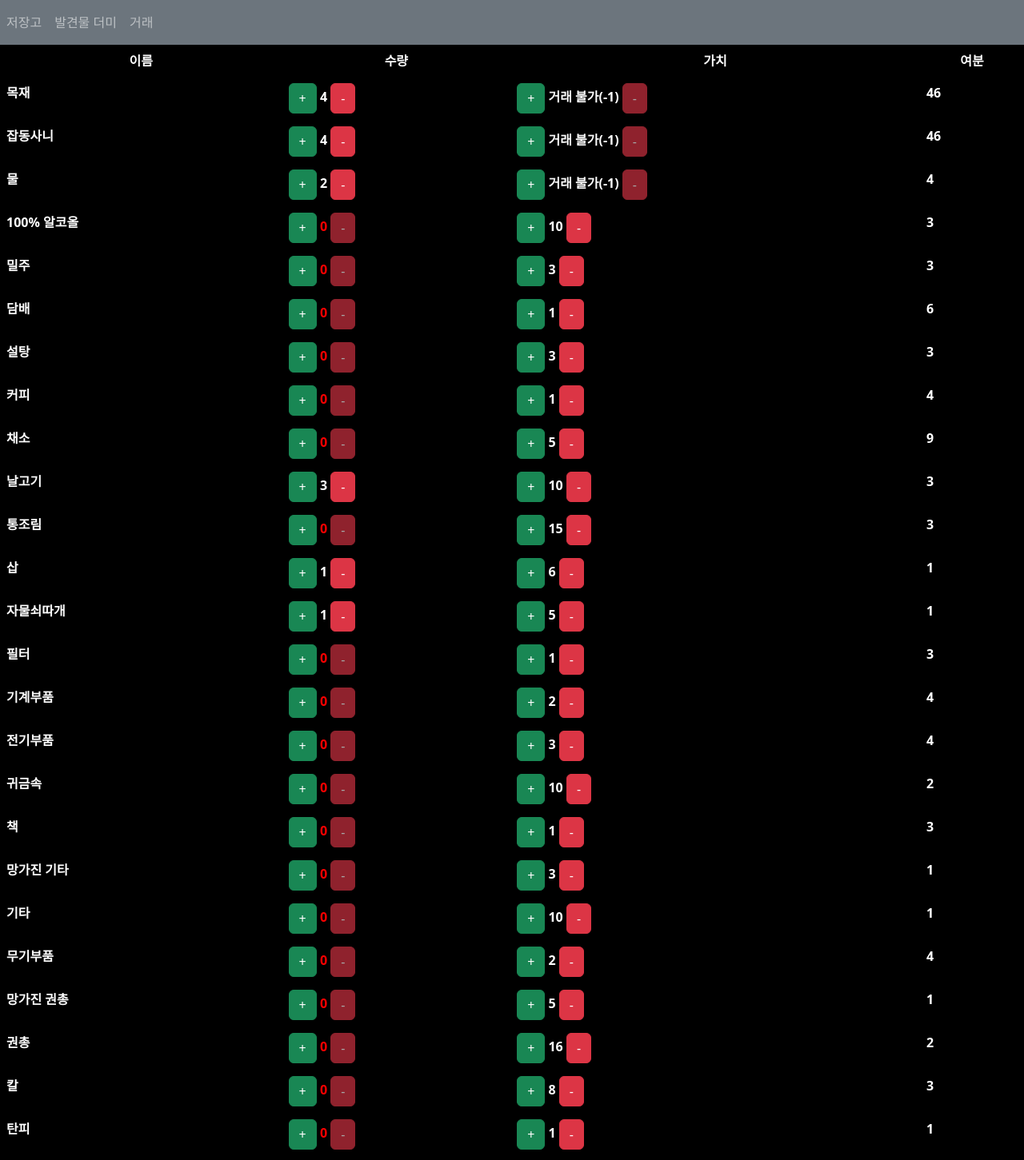
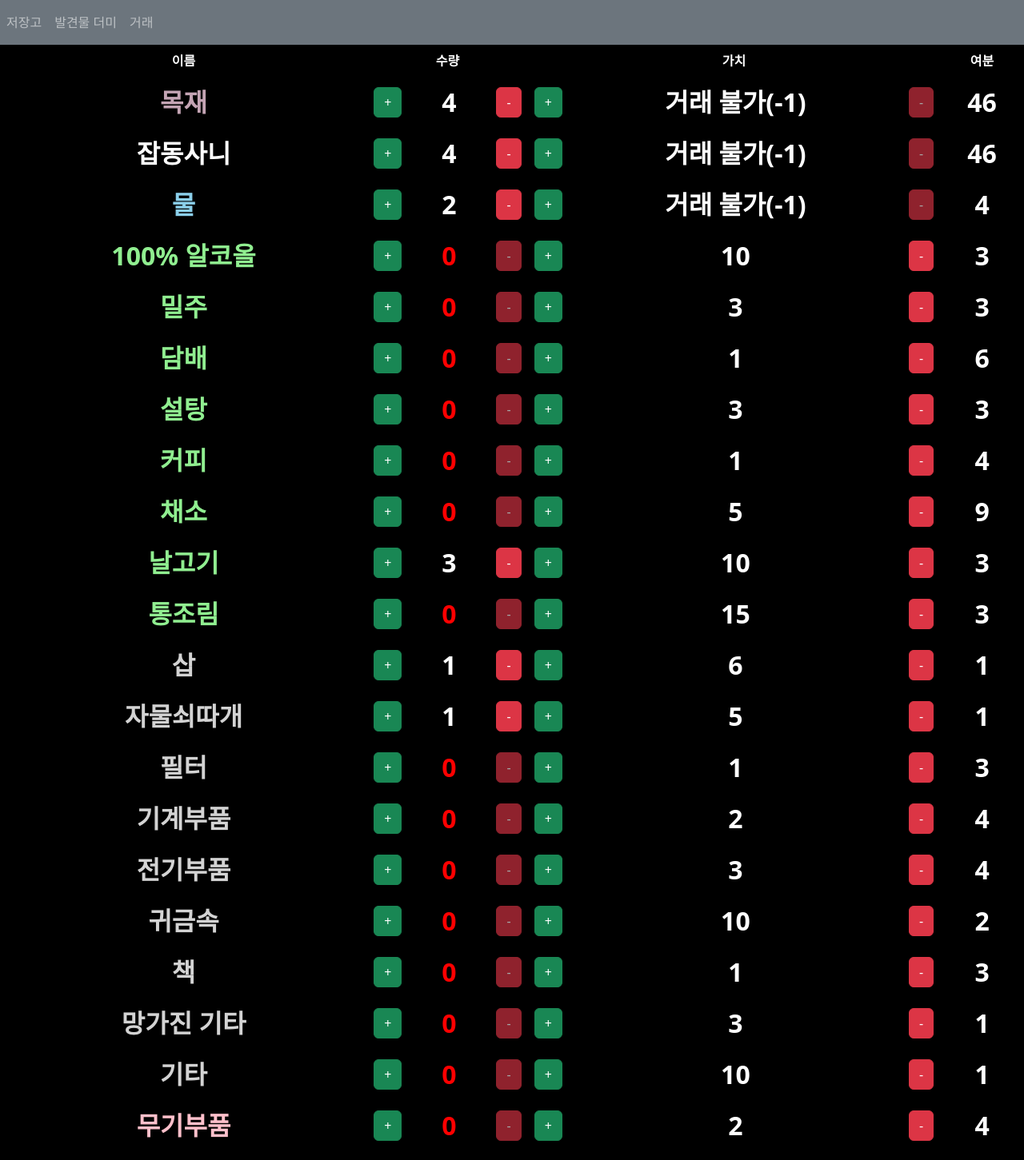
Before and after one commit to AndroidNetrunner/this-war-of-mine, a Next.js app: page /shelter in a window 1280 px wide. Shown: the top 1451 px of the page at 80% size. Built offline with nearby package versions, Linux system fonts and the light colour scheme.

Commit message:
[FIX] 각 페이지의 폰트  크기 2rem으로 수정, 저장고와 발견물 더미 페이지의 폰트 색깔 수정

```diff
--- a/src/components/ResourceRow.tsx
+++ b/src/components/ResourceRow.tsx
@@ -39,9 +39,18 @@ export default function ResourceRow({
   const inventory = maxQuantity - (storageQuantity + findingsQuantity);
   const dispatch = useDispatch();
   return (
-    <tr className={styles[className] + " " + styles[color]}>
+    <tr
+      className={
+        styles.resourceRow +
+        " " +
+        styles[className] +
+        " " +
+        styles[color + "Token"]
+      }
+    >
       <td>{korean}</td>
       <td className={!currentQuantity ? styles.zero : ""}>
+        <div className={styles.flexContainer}>
           <Button
             variant="success"
             disabled={!inventory}
@@ -53,12 +62,16 @@ export default function ResourceRow({
           <Button
             variant="danger"
             disabled={!currentQuantity}
-          onClick={() => dispatch(discard({ resource: resource, quantity: 1 }))}
+            onClick={() =>
+              dispatch(discard({ resource: resource, quantity: 1 }))
+            }
           >
             -
           </Button>
+        </div>
       </td>
       <td>
+        <div className={styles.flexContainer}>
           <Button
             variant="success"
             onClick={() =>
@@ -77,6 +90,7 @@ export default function ResourceRow({
           >
             -
           </Button>
+        </div>
       </td>
       <td className={!inventory ? styles.zero : ""}>{inventory}</td>
     </tr>
--- a/src/components/Storage.tsx
+++ b/src/components/Storage.tsx
@@ -9,6 +9,7 @@ import { ResourceName } from "../redux/slices/resourceSlice";
 export default function Storage() {
   const resource = useSelector((state: RootState) => state.resource);
   return (
+    // 각 버튼을 가운데 정렬, 버튼이 열에 같은 곳에 있도록 하기
     <Table className={styles.storage}>
       <thead>
         <tr>
--- a/src/components/styles/ResourceRow.module.css
+++ b/src/components/styles/ResourceRow.module.css
@@ -1,27 +1,39 @@
 .greenToken td:first-of-type {
-  text-shadow: 2px 2px green;
+  color: lightgreen;
 }
 
 .redToken td:first-of-type {
-  text-shadow: 2px 2px red;
+  color: pink;
 }
 
 .yellowToken td:first-of-type {
-  text-shadow: 2px 2px yellow;
+  color: yellow;
 }
 
 .grayToken td:first-of-type {
-  text-shadow: 2px 2px gray;
+  color: lightgray;
 }
 
 .brownToken td:first-of-type {
-  text-shadow: 2px 2px brown;
+  color: #c4a4b4;
 }
 
 .blueToken td:first-of-type {
-  text-shadow: 2px 2px blue;
+  color: rgb(139, 207, 234);
+}
+
+tr.resourceRow > td {
+  font-size: 2rem;
+  text-align: center;
 }
 
 tr > td.zero {
   color: red;
 }
+
+.flexContainer {
+  display: flex;
+  justify-content: space-between;
+  align-items: center;
+  width: 100%;
+}
--- a/src/components/styles/TradingRow.module.css
+++ b/src/components/styles/TradingRow.module.css
@@ -1,5 +1,6 @@
 .resource {
   color: white;
+  font-size: 2rem;
 }
 
 tr > td.zero {
```
Lines whose indentation alone changed are shown as unchanged.
